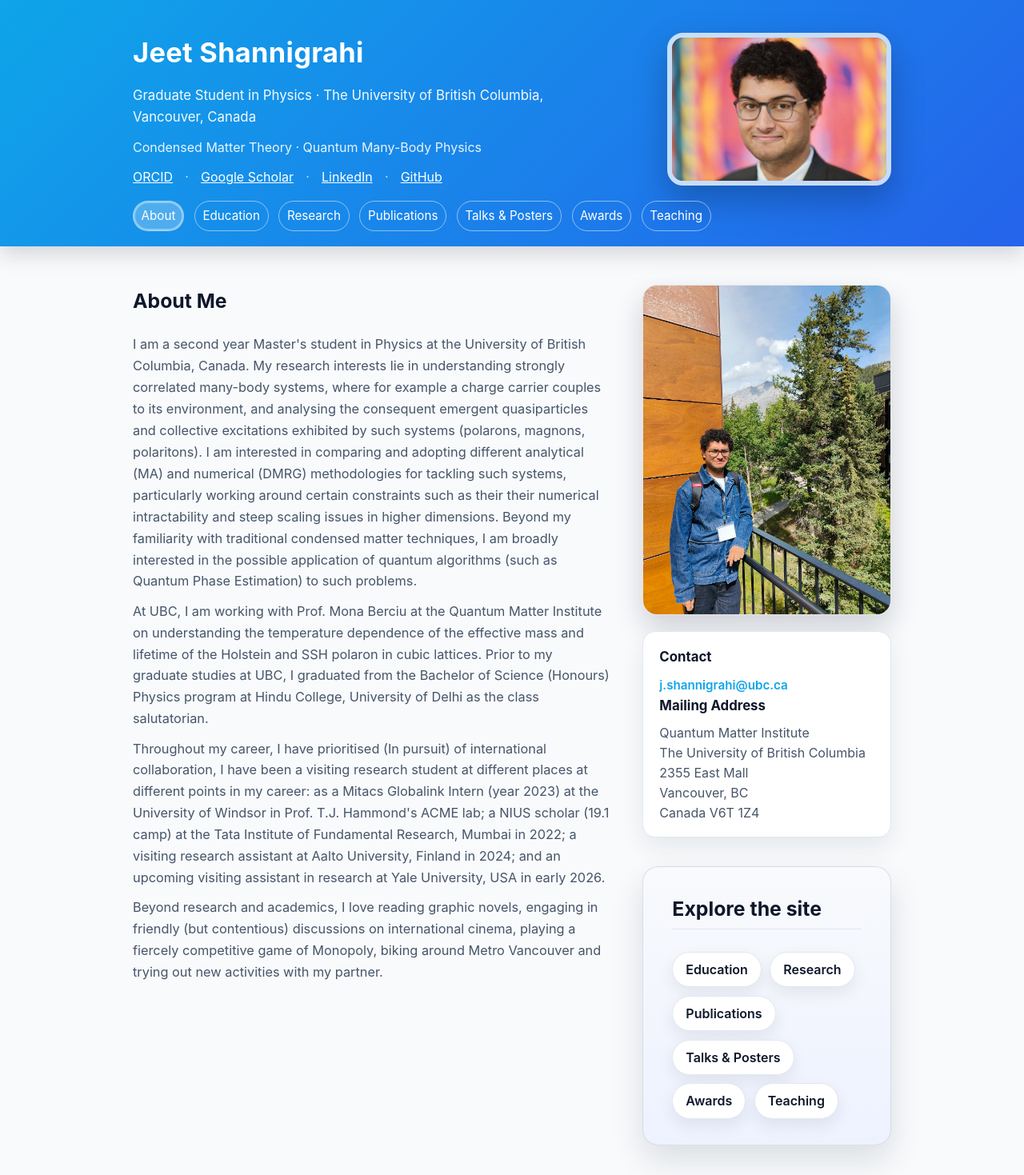
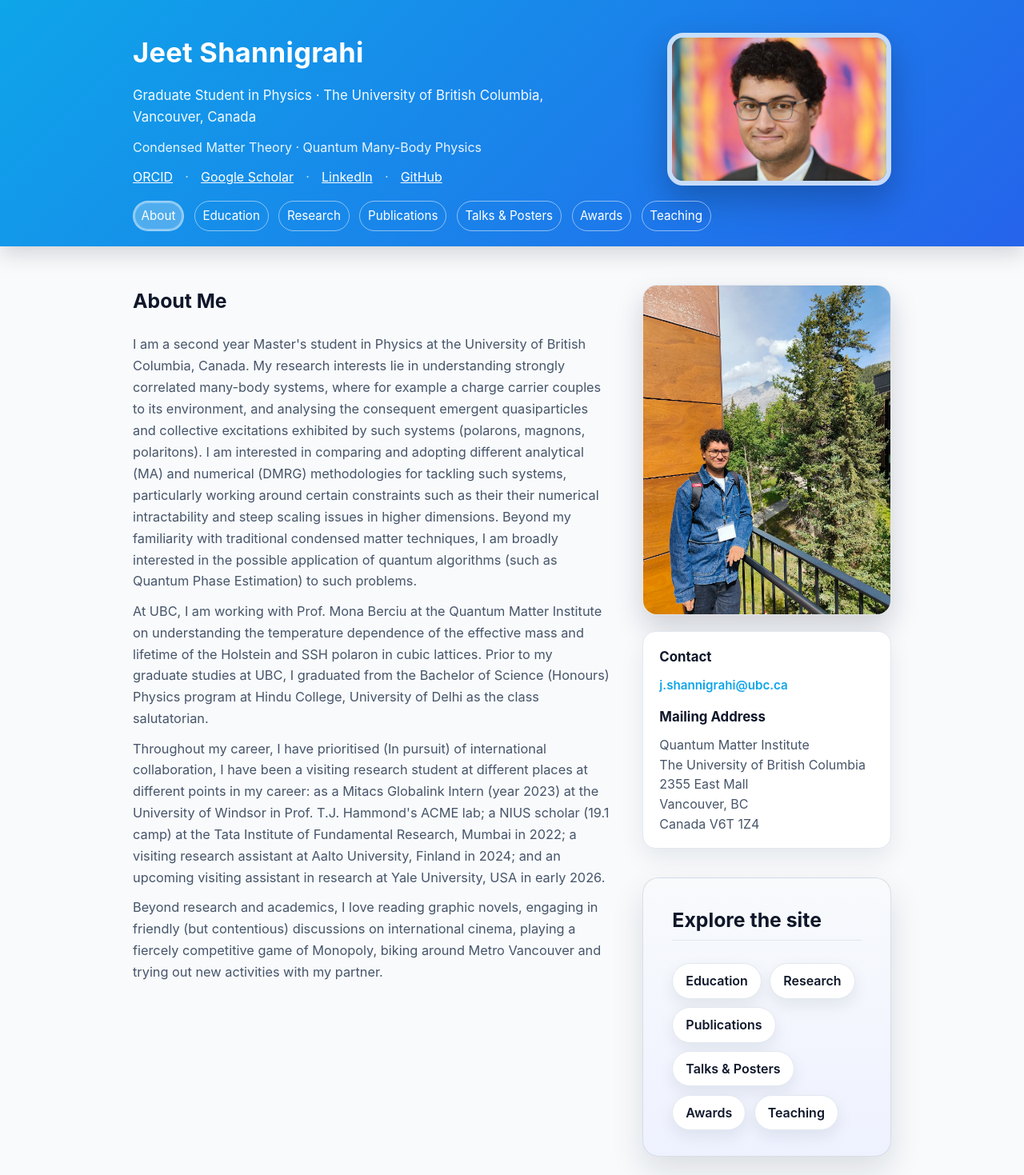
Before and after one commit to JeetShannigrahi21/JeetShannigrahi21.github.io, a Jekyll site: the page built from index.md, in a window 1280 px wide. Shown: the top 1469 px of the page at 80% size. Built offline with Jekyll 4.4.1, drawn with Linux system fonts in a browser that asks for light colours; grey boxes are pictures that could not be loaded.

Commit message:
Update style.css

```diff
--- a/assets/css/style.css
+++ b/assets/css/style.css
@@ -37,7 +37,13 @@ a{color:#0369a1}a:hover{color:var(--accent)}
 .about-photo{width:100%;max-width:320px;border-radius:18px;object-fit:cover;box-shadow:0 16px 35px rgba(15,23,42,.18);border:1px solid rgba(15,23,42,.08)}
 .contact-card{background:var(--card);border:1px solid var(--line);border-radius:16px;padding:1.1rem 1.25rem;box-shadow:0 12px 30px rgba(15,23,42,.08)}
 .contact-card h3{margin:0 0 .5rem;font-size:1.05rem}
-.contact-card ul{list-style:none;margin:0;padding:0;display:grid;gap:.45rem}
+.contact-card ul{
+  list-style:none;
+  margin:0 0 0.9rem;  /* bottom margin adds space before "Mailing Address" */
+  padding:0;
+  display:grid;
+  gap:.45rem;
+}
 .contact-card li{font-size:.95rem;color:var(--muted)}
 .contact-card li strong{color:var(--text);font-weight:600}
 .contact-card p{margin:0;color:var(--muted);line-height:1.55}
```
